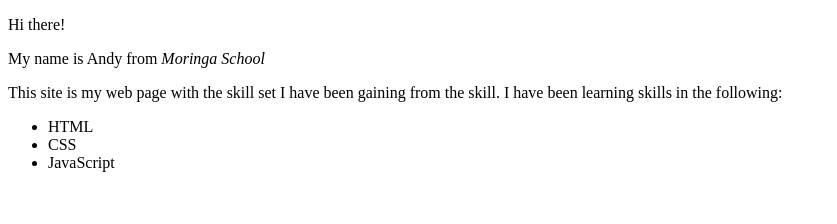
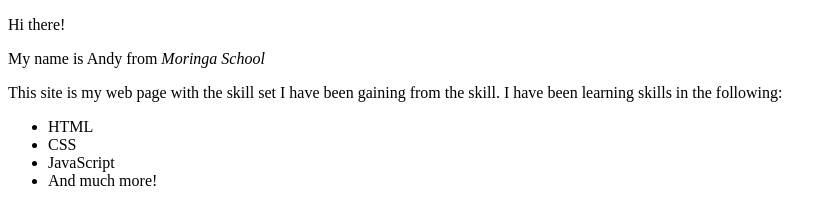
Before and after one commit to AndrewMuchiri/Landpage-Wind, a plain HTML site: page wind.html in a window 1280 px wide. Shown: the whole page, without its empty margins (0-837 px from the left). Drawn offline with Linux system fonts and the light colour scheme.

Commit message:
add li tags

```diff
--- a/wind.html
+++ b/wind.html
@@ -12,6 +12,8 @@
            <li>HTML</li>
            <li>CSS</li>
            <li>JavaScript</li>
+           <li>And much more!</li>
+
        </ul>
    </body>
 </hmtl>
```
